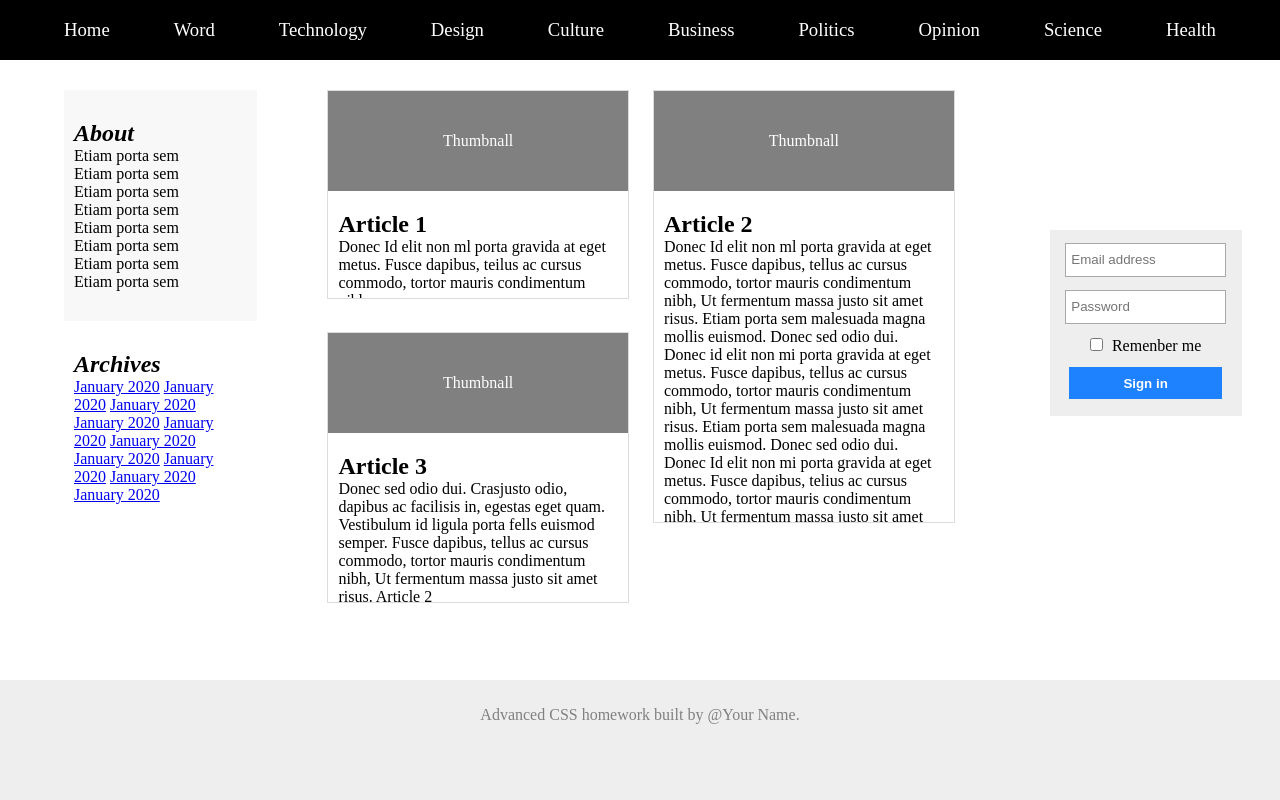
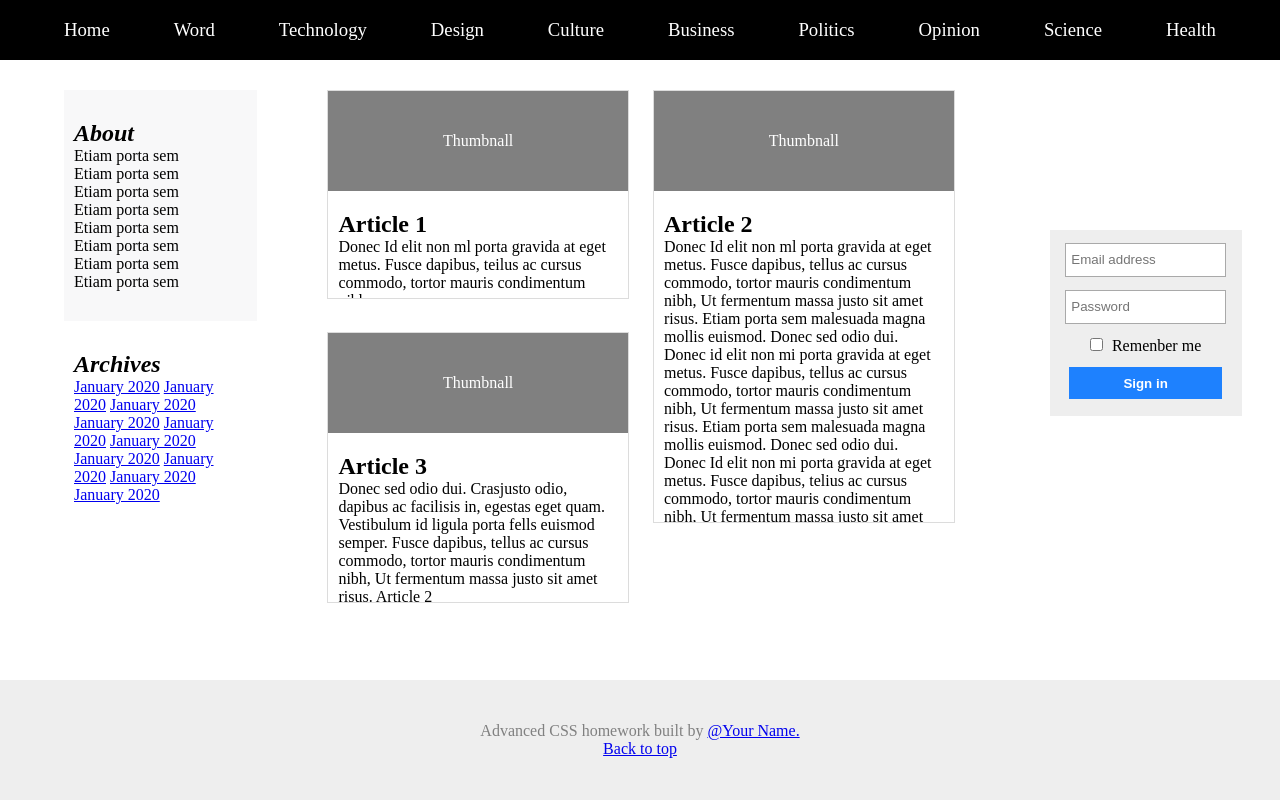
Before and after one commit to hongyue-qiu/F-Advance-CSS, a plain HTML site: page src/index.html in a window 1280 px wide. Drawn offline with Linux system fonts and the light colour scheme.

Commit message:
[qiuhongyue] fix: 调整footer布局，增加back to top 功能

```diff
--- a/src/css.css
+++ b/src/css.css
@@ -113,8 +113,9 @@ nav{
     background-color: #eee;
     color: grey;
     height: 120px;
-    line-height: 70px;
     text-align: center;
-    clear: both;
+    display: flex;
+    flex-direction: column;
+    justify-content: center;
     width: 100%;
 }
--- a/src/index.html
+++ b/src/index.html
@@ -6,7 +6,7 @@
     <link rel="stylesheet" href="css.css" type="text/css">
 </head>
 <body>
-    <header>
+    <header id="header">
         <nav>
             <h3 class="nav-item">Home</h3>
             <h3 class="nav-item">Word</h3>
@@ -102,7 +102,8 @@
 
     </main>
     <footer class="footer">
-        Advanced CSS homework built by @Your Name.
+        <p>Advanced CSS homework built by <a href="#">@Your Name.</a></p>
+        <a href="#header">Back to top</a>
     </footer>
 </body>
 </html>
```
